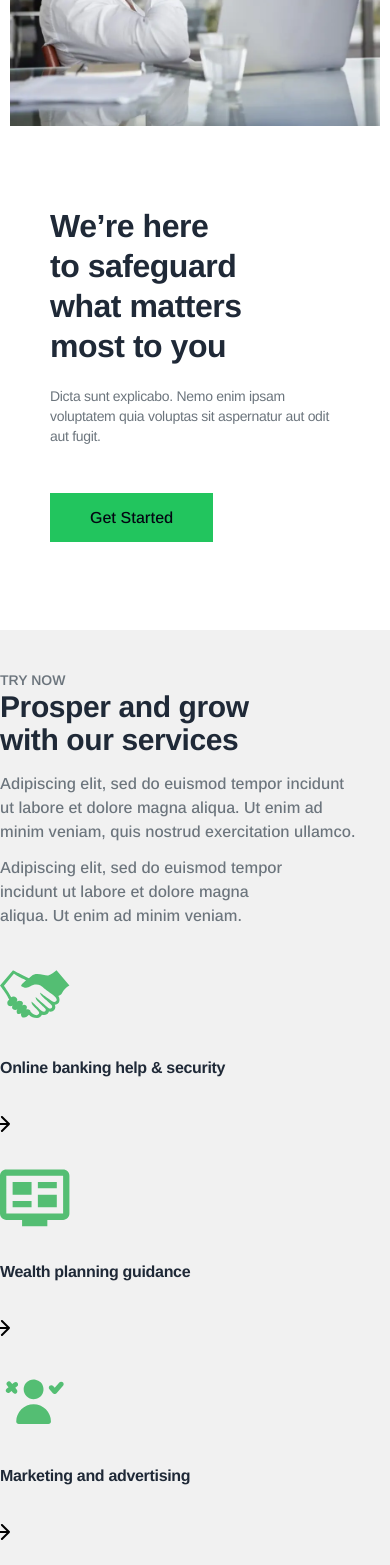
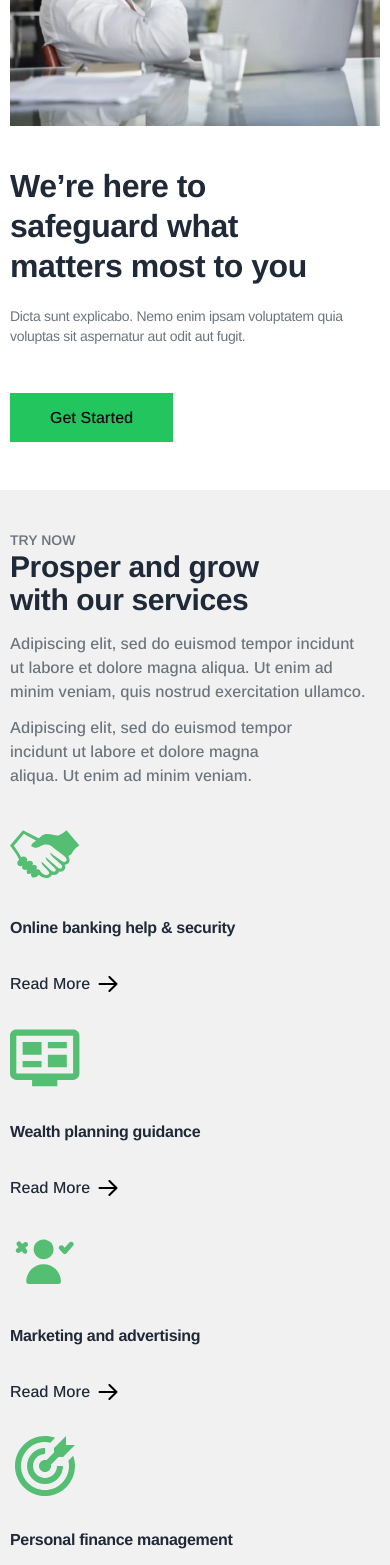
Before and after one commit to beesou777/investment, a Vue app: page / in a window 390 px wide. Shown: the part 432-1997 px from the top of the page. Built offline with nearby package versions, Linux system fonts and the light colour scheme.

Commit message:
design update

```diff
--- a/src/components/Home/HeroSection.vue
+++ b/src/components/Home/HeroSection.vue
@@ -5,7 +5,7 @@
       <div class="">
         <img :src="herosectionImag" alt="" />
       </div>
-      <div class="bg-white flex flex-col justify-center items-start p-10">
+      <div class="bg-white flex flex-col justify-center items-start md:p-10">
         <h2 class="h1 leading-[1.1] max-w-[450px]">
           We’re here to safeguard what matters most to you
         </h2>
--- a/src/components/Home/Main.vue
+++ b/src/components/Home/Main.vue
@@ -1,6 +1,6 @@
 <template>
    <hero-section />
-  <div class="bg-[#f1f1f1] md:my-10 my-5">
+  <div class="bg-[#f1f1f1] md:my-10 my-5 px-[10px]">
     <try-now />
     <program />
   </div>
--- a/src/components/Home/TryNow.vue
+++ b/src/components/Home/TryNow.vue
@@ -27,7 +27,7 @@
         <img :src="item.icon" :alt="item.name" class="w-[70px] h-[60px]" />
       </div>
       <p class="py-4 h4 max-w-[230px] !font-extrabold text-pretty">{{ item.name }}</p>
-      <p class="font-medium flex items-center gap-2 py-4 translate-x-[-25%] group-hover:translate-x-0 duration-300">
+      <p class="font-medium flex items-center gap-2 py-4 md:translate-x-[-25%] group-hover:translate-x-0 duration-300">
         <span
           >Read More</span
         >
```
